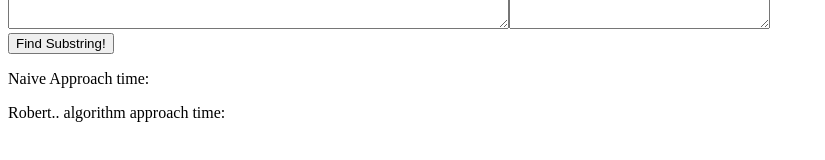
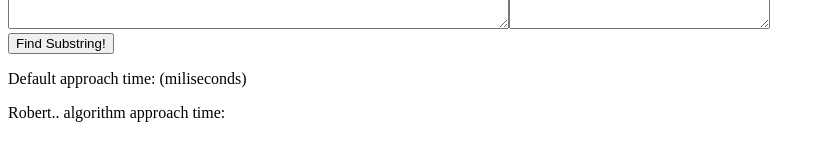
Before and after one commit to MantasCiutys/find-substring, an Angular app: page / in a window 1280 px wide. Shown: the part 210-370 px from the top of the page, without its empty margins (0-825 px from the left). Built offline with nearby package versions, Linux system fonts and the light colour scheme.

Commit message:
Default algorithm output seen in results component

```diff
--- a/src/app/results/results.component.html
+++ b/src/app/results/results.component.html
@@ -1,4 +1,4 @@
 <div id="resultsBlock">
-  <p>Naive Approach time: </p>
+  <p>Default approach time: {{getDefaultApproachTime()}} (miliseconds) </p>
   <p>Robert.. algorithm approach time: </p>
 </div>
--- a/src/app/results/results.component.ts
+++ b/src/app/results/results.component.ts
@@ -1,4 +1,5 @@
 import { Component, OnInit } from '@angular/core';
+import { DefaultSubstringFinderService } from '../default-substring-finder.service';
 
 @Component({
   selector: 'app-results',
@@ -7,9 +8,13 @@ import { Component, OnInit } from '@angular/core';
 })
 export class ResultsComponent implements OnInit {
 
-  constructor() { }
+  constructor(private defaultSubstringFinderService: DefaultSubstringFinderService) { }
 
   ngOnInit() {
   }
 
+  getDefaultApproachTime(): number {
+    return this.defaultSubstringFinderService.getSubstringFindTime();
+  }
+
 }
```
